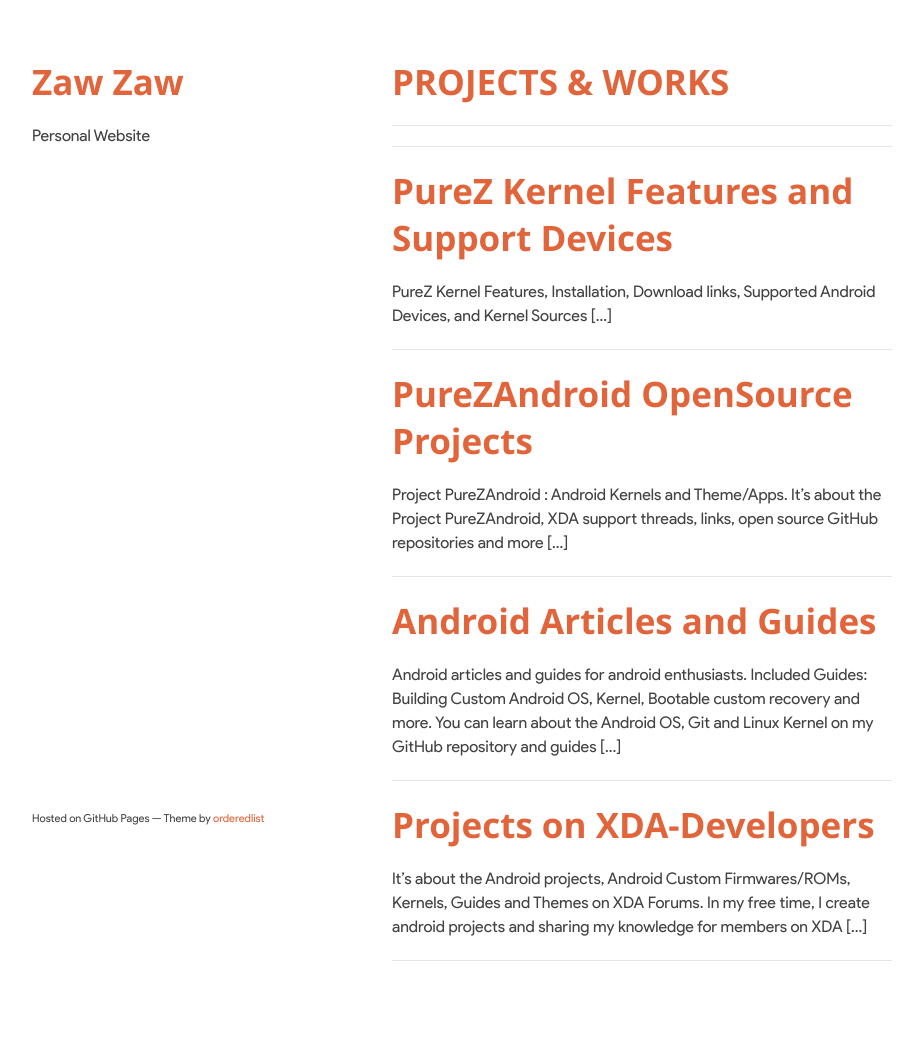
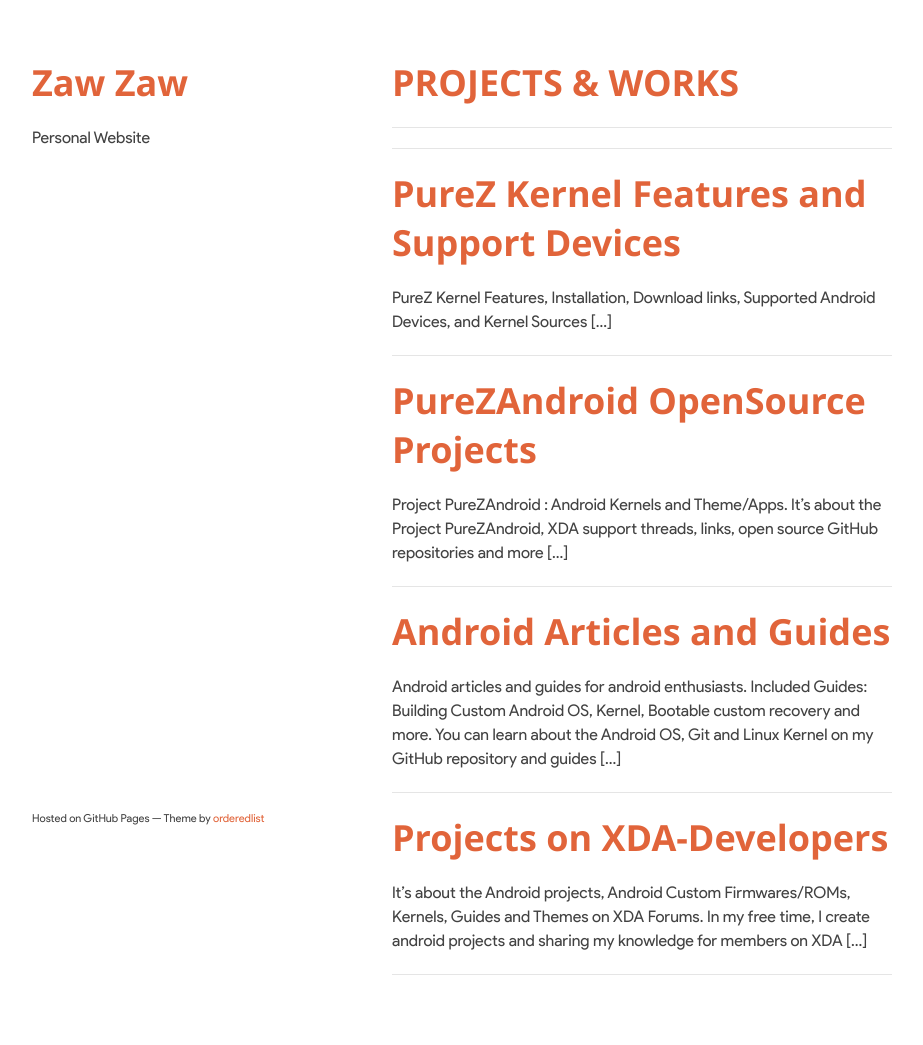
Before and after one commit to zawzaww/zawzaww.github.io, a Jekyll site: the page built from project.md, in a window 1280 px wide. Shown: the whole page, without its empty margins (178-1101 px from the left). Built offline with Jekyll 4.4.1, drawn with Linux system fonts in a browser that asks for light colours.

Commit message:
jekyll-theme-minimal: Update h1 font size

```diff
--- a/_sass/jekyll-theme-minimal.scss
+++ b/_sass/jekyll-theme-minimal.scss
@@ -23,7 +23,7 @@
 }
 
 h1 {
-  font-size:35px;
+  font-size:36px;
 }
 
 h2 {
```
